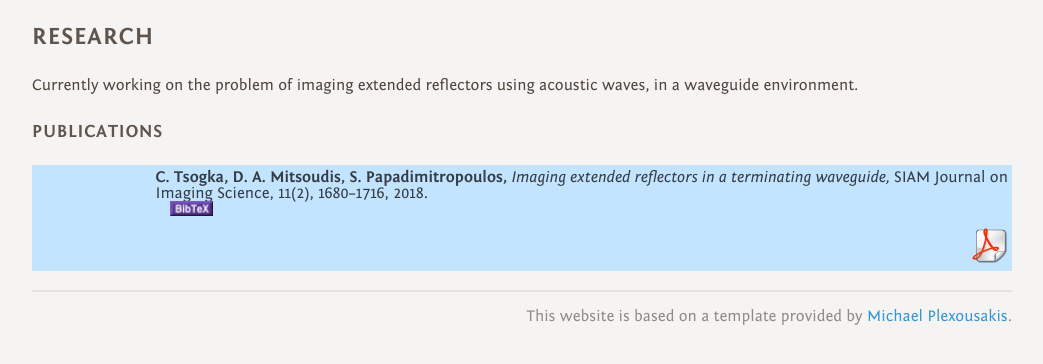
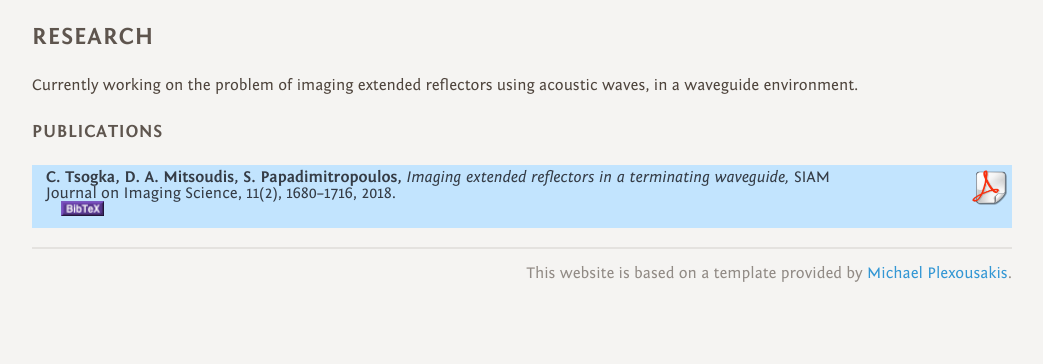
Before and after one commit to spapadem/spapadem.github.io, a PHP site: page /research.html in a window 1280 px wide. Shown: the part 116-480 px from the top of the page, without its empty margins (118-1161 px from the left). Run offline with PHP 8.4, Linux system fonts and the light colour scheme; some libraries are stand-ins or nearby versions.

Commit message:
site edits

```diff
--- a/css/publications.css
+++ b/css/publications.css
@@ -17,8 +17,8 @@ td.pub {
 /*#pub p { margin: 0.25em 0; }*/
 .pubinfo {
         padding: 4px;
-	float: right;
-	width: 87%;
+	float: left;
+	width: 80%;
 	text-align: justify;
         margin-left: 10px;
 }
```
